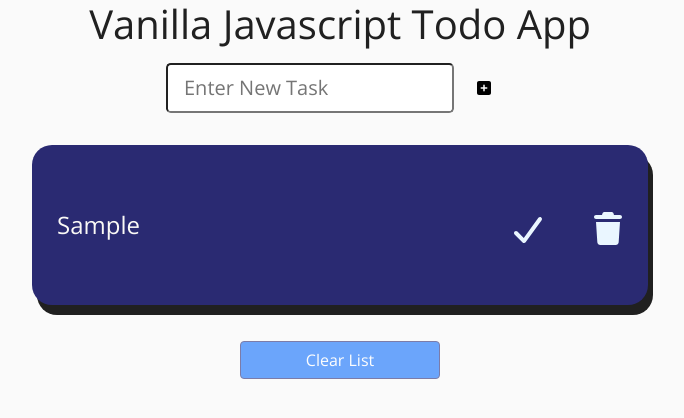
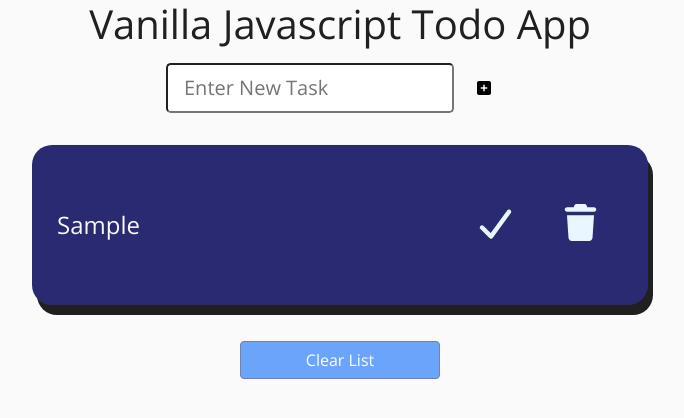
Before and after one commit to mvincent121212/todo-app-js, a plain HTML site: page index.html in a window 1280 px wide. Both pictures are taken after typing "Sample" into the empty fields and a click on the button 784 px from the left and 88 px from the top of the page. Shown: the whole page, without its empty margins (300-984 px from the left). Drawn offline with nearby package versions, Linux system fonts and the light colour scheme.

Commit message:
fixed pointer events

```diff
--- a/app.js
+++ b/app.js
@@ -11,7 +11,6 @@ const handleSubmitForm = (e) => {
 }
 
 const handleClickCheckOrDelete = (e) => {
-    //e.stopPropagation();
     if (e.target.getAttribute('name') == 'fa-check') {
         checkToDo(e);
     }
@@ -47,12 +46,15 @@ const checkToDo = (e) => {
     let itemButton = e.target.parentNode;
     let buttons = itemButton.parentNode;
     let item = buttons.parentNode;
+    console.log(item);
 
-    if (item.style.textDecoration == 'line-through') {
+    if (item.style.textDecoration == 'line-through 10px red') {
         item.style.textDecoration = 'none';
     }
     else {
         item.style.textDecoration = 'line-through';
+        item.style.textDecorationThickness = '10px';
+        item.style.textDecorationColor = 'red';
     }
 }
 
@@ -72,7 +74,7 @@ const deleteToDo = (e) => {
 }
 
 document.querySelector('form').addEventListener('submit', handleSubmitForm);
-document.querySelector('ul').addEventListener('click', handleClickCheckOrDelete);
+console.log(document.querySelector('ul').addEventListener('click', handleClickCheckOrDelete));
 document.getElementById('clearAll').addEventListener('click', handleClearList);
 
 const dragAndDropListElements = () => {
@@ -92,7 +94,7 @@ const dragAndDropListElements = () => {
     containers.forEach(container => {
         container.addEventListener('dragover', e => {
             e.preventDefault();
-            e.stopPropagation();
+            // e.stopPropagation();
             const afterElement = getDragAfterElement(container, e.clientY);
             const currentlyDraggable = document.querySelector('.dragging');
             if (afterElement == null) {
--- a/styles.css
+++ b/styles.css
@@ -40,6 +40,8 @@ li {
     padding: 25px;
     box-shadow: 5px 10px #202020;
 }
+
+
 
 
 button {
@@ -90,23 +92,25 @@ li span {
     opacity: 0;
 }
 
+.buttons {
+    display: flex;
+    font-size: 1.5rem;
+}
+
+
 .fa-trash {
-    cursor: pointer;
-    position: absolute;
-    font-size: 2em;
-    right: 20px;
-    top: 68px;
+    font-size: 1.5em;
     color: #EAF6FF;
 }
 
 .fa-check {
-    cursor: pointer;
-    position: absolute;
-    right: 100px;
-    font-size: 2em;
-    top: 68px;
+    font-size: 1.5em;
     color: #EAF6FF;
 
+}
+
+path {
+    pointer-events: none;
 }
 
 .draggable {
@@ -134,7 +138,7 @@ li span {
     }
 }
 
-@media only screen and (max-width: 800px) {
+@media only screen and (max-width: 700px) {
 
     .container {
         width: 75% !important;
@@ -146,7 +150,7 @@ li span {
     }
 
     .fa-check, .fa-trash {
-        font-size: 1.5em;
+        font-size: 1em;
     }
 
     .fa-check {
```
